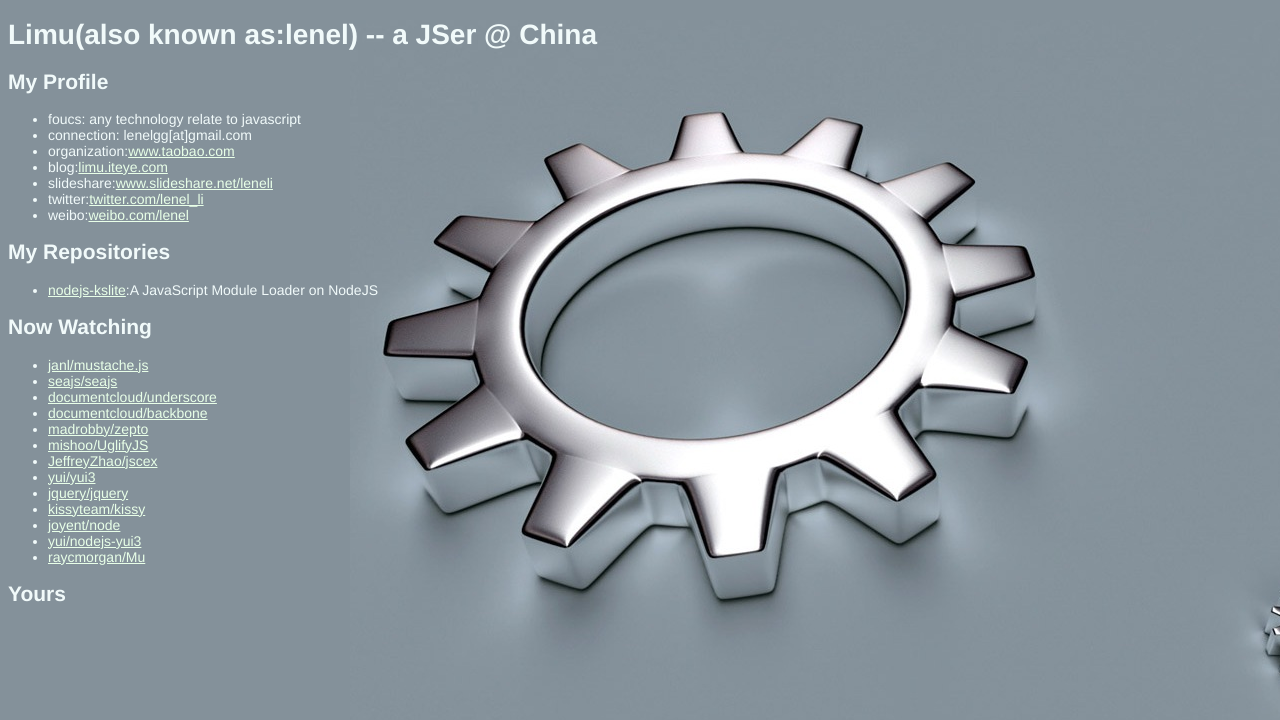
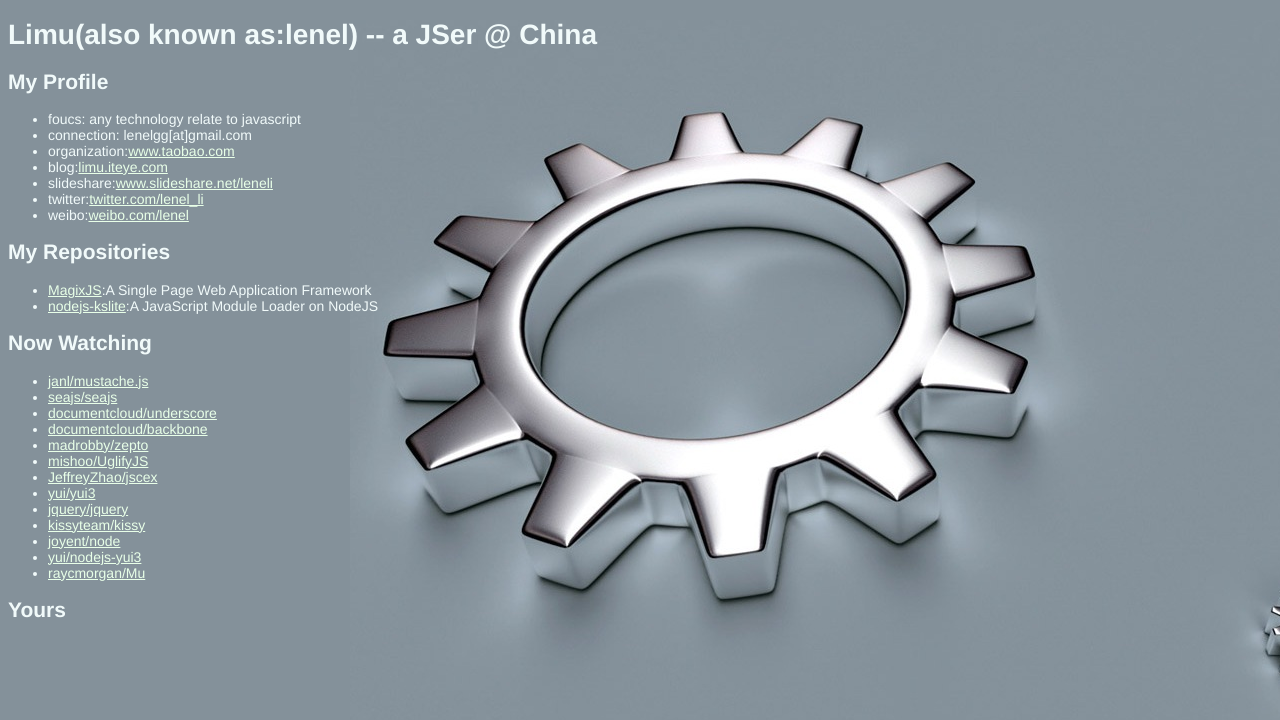
Before and after one commit to limu/limu.github.com, a plain HTML site: page index.html in a window 1280 px wide. Drawn offline with Linux system fonts and the light colour scheme; a script that the page names is missing.

Commit message:
add magix

```diff
--- a/index.html
+++ b/index.html
@@ -37,6 +37,9 @@
         </ul>
         <h2>My Repositories</h2>
         <ul>
+			<li>
+                <a href="https://github.com/limu/magix">MagixJS</a>:A Single Page Web Application Framework
+            </li>
             <li>
                 <a href="https://github.com/limu/nodejs-kslite">nodejs-kslite</a>:A JavaScript Module Loader on NodeJS
             </li>
```
